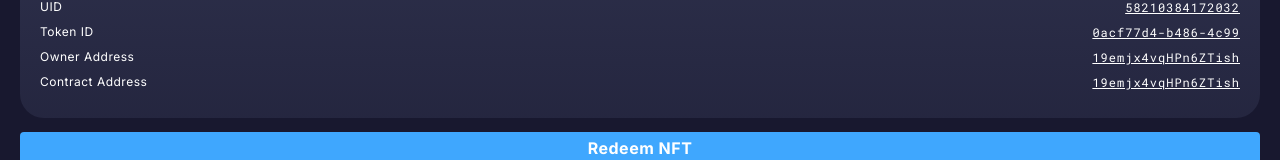
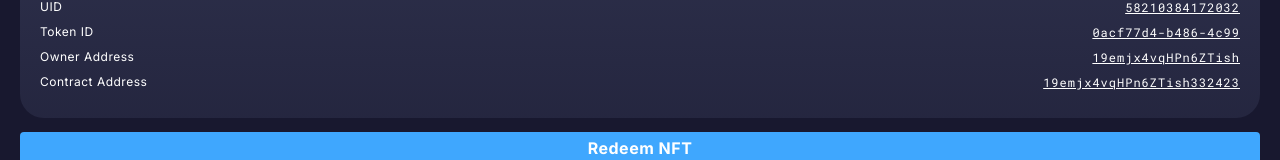
Before and after one commit to sockhodler/authentication-page, a Vue app: page /#/ in a window 1280 px wide. Shown: the part 591-751 px from the top of the page. Built offline with nearby package versions, Linux system fonts and the light colour scheme.

Commit message:
chore(auth): add truncate example

```diff
--- a/src/components/AuthPage.vue
+++ b/src/components/AuthPage.vue
@@ -44,7 +44,7 @@
         </div>
         <div class="row align-items-center justify-content-between">
           <div class="key col-5 p-0">Contract Address</div>
-          <div class="value col-7 p-0">19emjx4vqHPn6ZTish</div>
+          <div class="value col-7 p-0">19emjx4vqHPn6ZTish332423</div>
         </div>
       </div>
 
```
